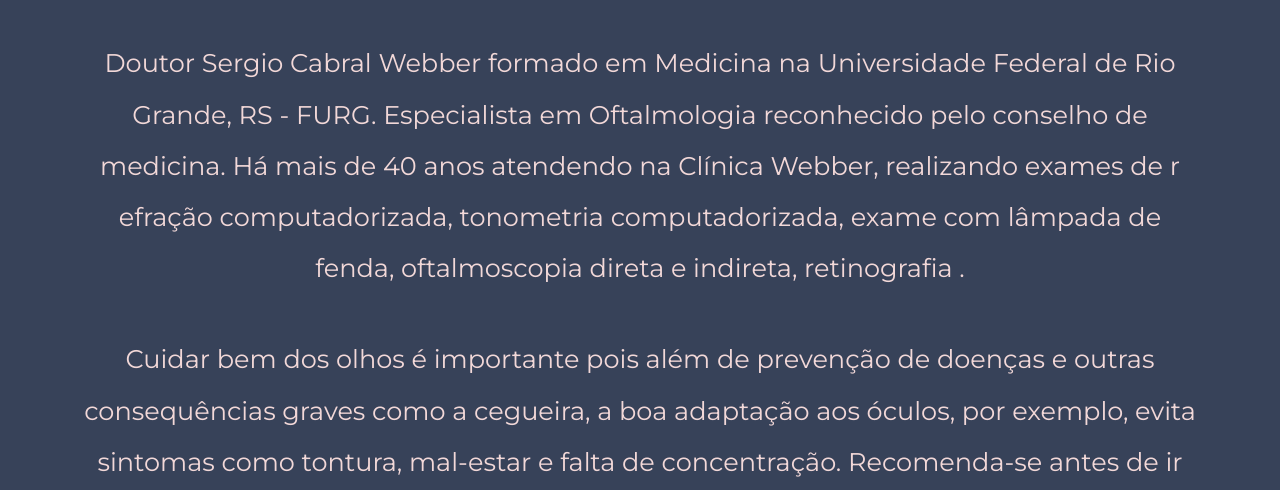
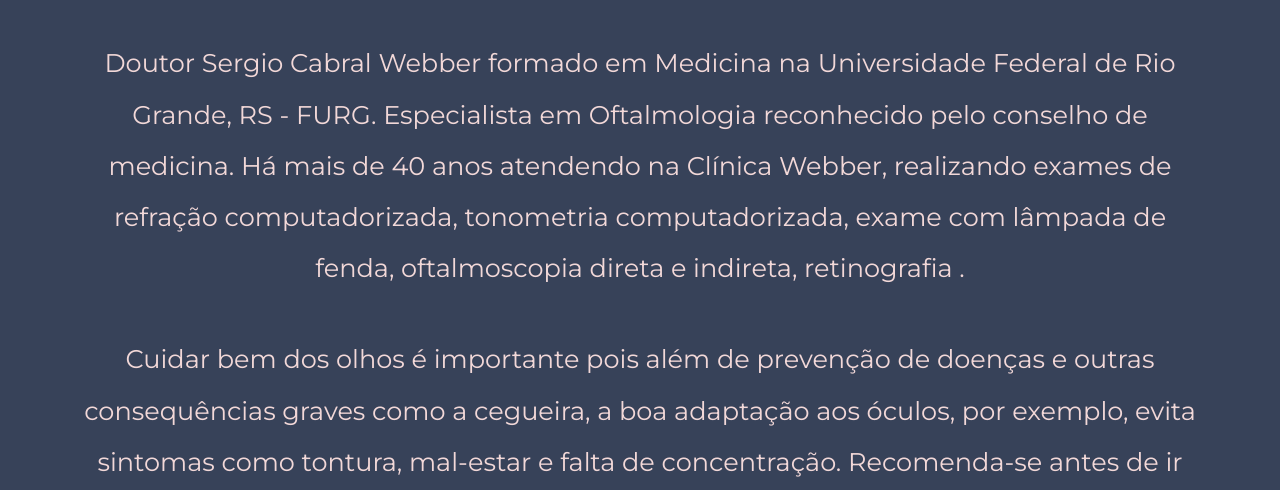
Before and after one commit to marinacwebber/clinica-medica, a plain HTML site: page oftalmologia.html in a window 1280 px wide. Shown: the part 743-1233 px from the top of the page. Drawn offline with Linux system fonts and the light colour scheme.

Commit message:
Update oftalmologia.html

```diff
--- a/oftalmologia.html
+++ b/oftalmologia.html
@@ -39,8 +39,7 @@
             <p class="apresentacao__conteudo__paragrafo">Doutor Sergio Cabral Webber formado em Medicina na Universidade
                 Federal de Rio Grande, RS - FURG.
                 Especialista em Oftalmologia reconhecido pelo conselho de medicina. Há mais de 40 anos atendendo na
-                Clínica Webber, realizando exames de r
-                efração computadorizada, tonometria computadorizada, exame com lâmpada de fenda, oftalmoscopia direta e
+                Clínica Webber, realizando exames de refração computadorizada, tonometria computadorizada, exame com lâmpada de fenda, oftalmoscopia direta e
                 indireta, retinografia .</p>
             <p class="apresentacao__conteudo__paragrafo">Cuidar bem dos olhos é importante pois além de prevenção de
                 doenças e outras consequências graves
```
